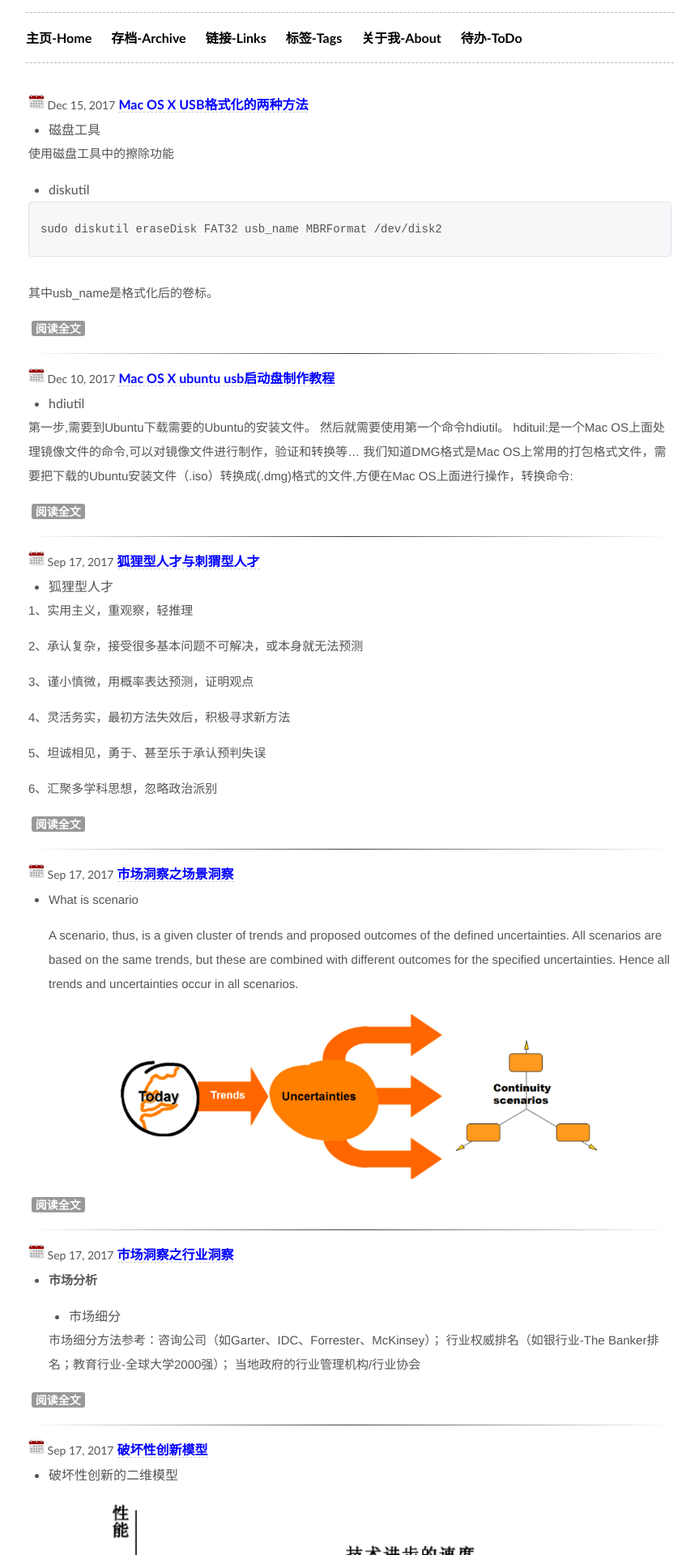
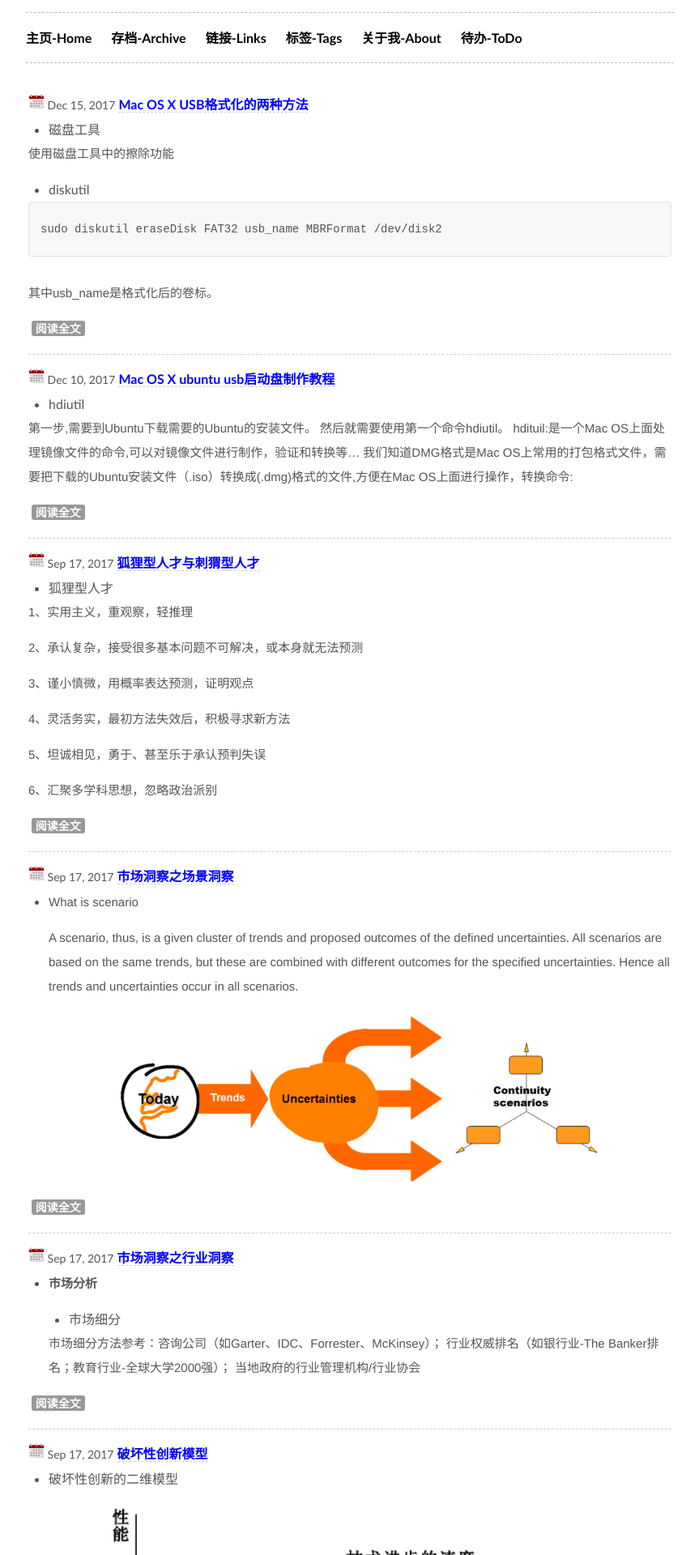
Before and after one commit to fk1091889767/tanwubin.github.io, a Jekyll site: the page built from index.html, in a window 1280 px wide. Shown: the top 1920 px of the page at 81% size, without its empty margins (208-1071 px from the left). Built offline with Jekyll 4.4.1, drawn with Linux system fonts in a browser that asks for light colours; comment, search, counter and statistics services are not loaded.

Commit message:
首页hr样式修改

```diff
--- a/assets/css/effector-wide.css
+++ b/assets/css/effector-wide.css
@@ -353,7 +353,8 @@ text-shadow: 0 1px 0 #fff;
 hr.style-one {
     border: 0;
     height: 1px;
-    background-image: linear-gradient(to right, rgba(0, 0, 0, 0), rgba(0, 0, 0, 0.75), rgba(0, 0, 0, 0));
+    /*background-image: linear-gradient(to right, rgba(0, 0, 0, 0), rgba(0, 0, 0, 0.75), rgba(0, 0, 0, 0));*/
+    border-bottom: 1px dashed #ccc;
 }
 .label {
     padding: 1px 5px 1px;
```
